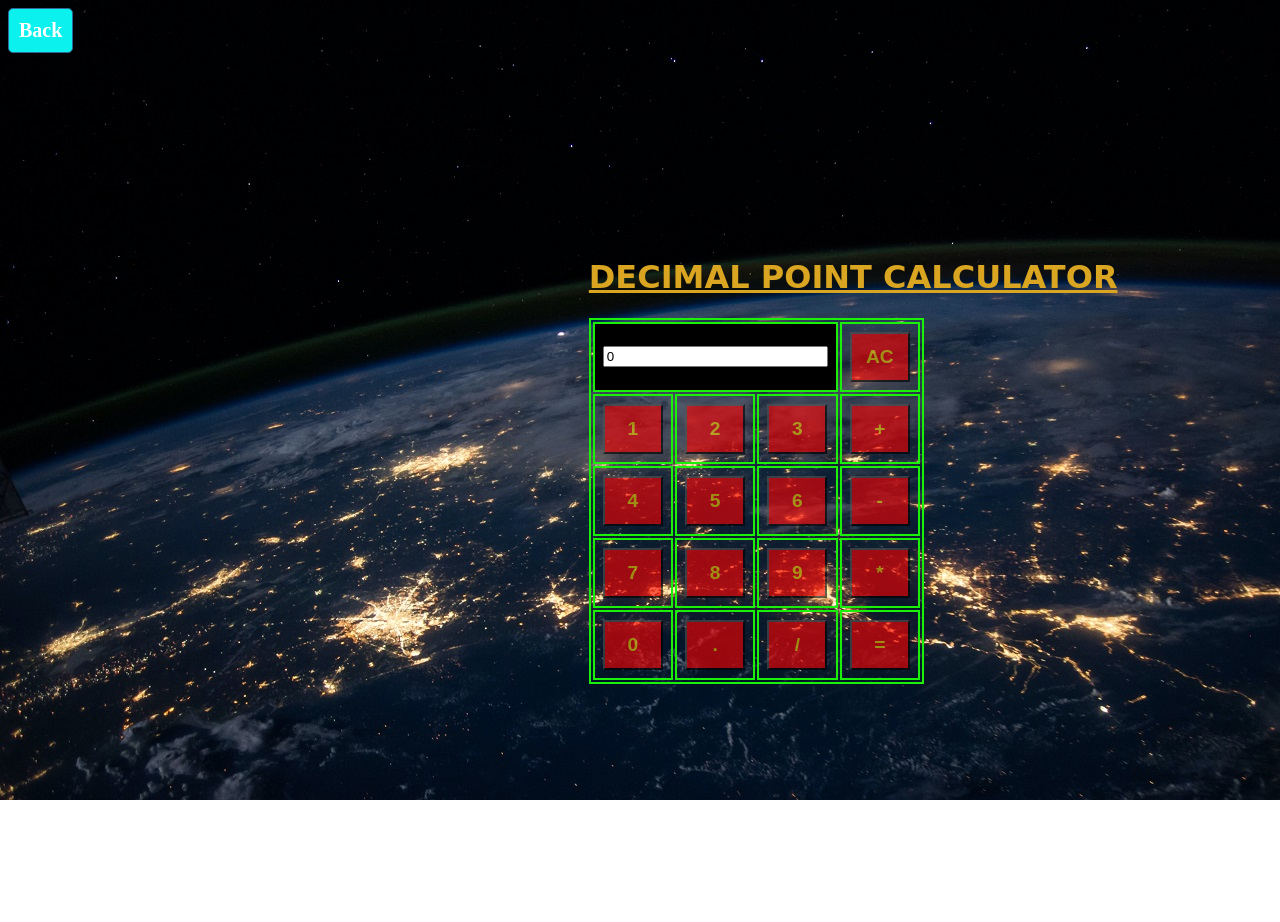
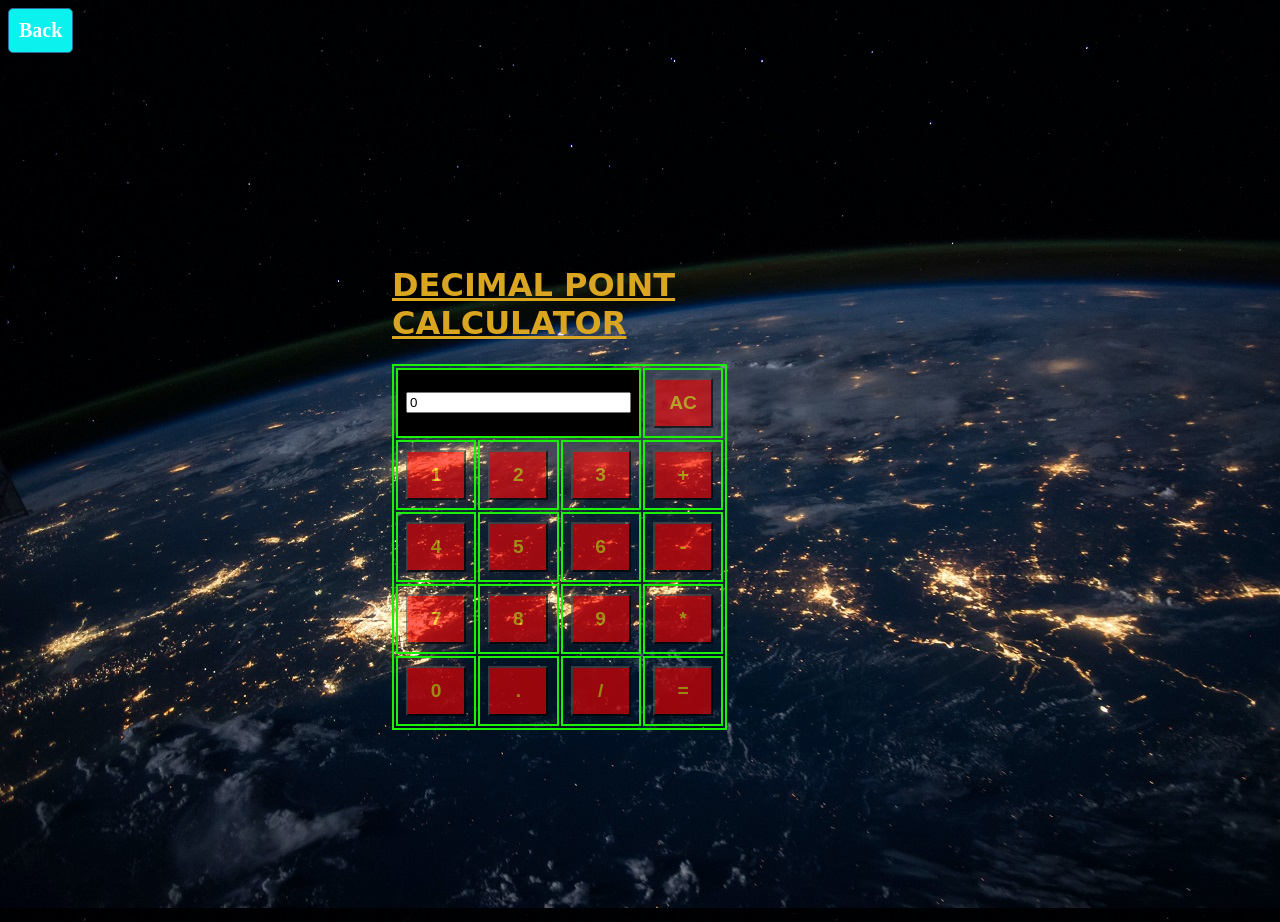
Before and after one commit to sh-Shubham17/calculator, a plain HTML site: page decimal-point-calculator.html in a window 1280 px wide. Before the commit the page ends 800 px from the top, so only its background shows below. Drawn offline with Linux system fonts and the light colour scheme; a web font is replaced by a local one.

Commit message:
Update decimal-point-calculator.html

```diff
--- a/decimal-point-calculator.html
+++ b/decimal-point-calculator.html
@@ -56,8 +56,7 @@
                 background: url(3rd-image.jpg);
             }
             .block{
-                top: 20%;
-                left: 40%
+                padding: 15% 30% 15% 30%;
             }
         }
     </style>
```
